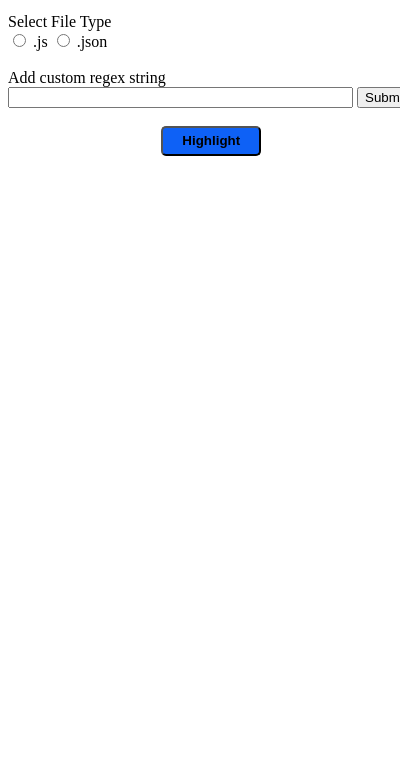
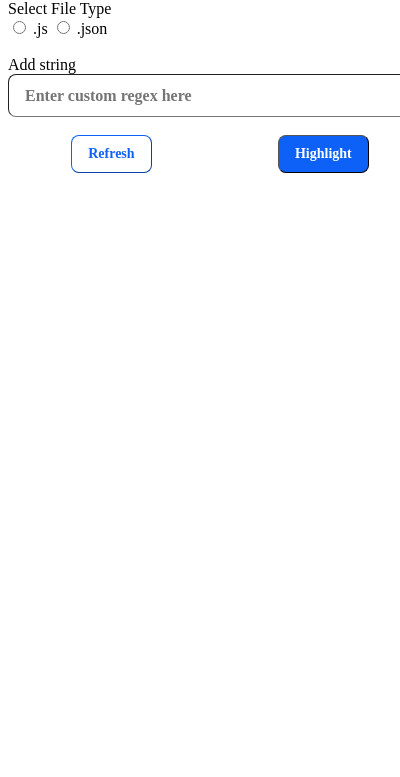
Before and after one commit to yashharkawat/chrome-extension, a browser extension: page popup.html in a window 400 px wide. Shown: the part 67-844 px from the top of the page. Drawn offline with Linux system fonts and the light colour scheme.

Commit message:
popup styling changed

```diff
--- a/button.css
+++ b/button.css
@@ -1,18 +1,89 @@
 body{
     width:max-content;
     font-size: medium;
+    -webkit-font-smoothing: antialiased;
+}
+.center{
+    display: flex;
+    flex-direction: column;
 }
 .buttonElement{
-    width:100px;
-    height: 30px;
-    border-radius: 5px;
+
+    font-family: inherit;
+    opacity: 1;
+    border-left-width: 1px;
+    border-right-width: 1px;
+    border-bottom-width: 1px;
+    border-top-width: 1px;
+    outline-width: 0;
+    cursor: pointer;
+    border-radius: 8px;
     background-color:#0E61F6;
-    font-weight: bold;
+    color:#FFFFFF;
     object-fit: cover;
     margin:auto;
     display: block;
+    font-size: 14px;
+    padding-top: 10px;
+    padding-bottom: 10px;
+    box-sizing: border-box;
+    padding-right: 16px;
+    padding-left: 16px;
+    font-weight: 600;
 }
-.highlighted{
-    box-shadow: 0 0 0 2px blueviolet,
-              0 0 0 4px black;
+.buttons{
+    display: flex;
+    flex-direction: row;
 }
+
+.refresh{
+
+    font-family: inherit;
+    outline-width: 0;
+    border-left-width: 1px;
+    border-right-width: 1px;
+    border-bottom-width: 1px;
+    border-top-width: 1px;
+    cursor: pointer;
+    opacity: 1;
+    border-radius: 8px;
+    background-color:white;
+    border-left-color: #0E61F6;
+    border-right-color: #0E61F6;
+    border-bottom-color: #0E61F6;
+    border-top-color: #0E61F6;
+    color:#0E61F6;
+    object-fit: cover;
+    margin:auto;
+    display: block;
+    font-size: 14px;
+    padding-top: 10px;
+    padding-bottom: 10px;
+    box-sizing: border-box;
+    padding-right: 16px;
+    padding-left: 16px;
+    font-weight: 600;
+}
+.text{
+    padding-bottom: 11px;
+    padding-top: 11px;
+    line-height: 21px;
+    border-radius: 8px;
+    color:rgb(118, 118, 118);
+    object-fit: cover;
+    margin:auto;
+    display: block;
+    font-size: 16px;
+    padding-top: 10px;
+    padding-bottom: 10px;
+    box-sizing: border-box;
+    padding-right: 16px;
+    padding-left: 16px;
+    font-weight: 600;
+    font-family: inherit;
+    outline-width: 0;
+    border-left-width: 1px;
+    border-right-width: 1px;
+    border-bottom-width: 1px;
+    border-top-width: 1px;
+}
--- a/content.js
+++ b/content.js
@@ -30,6 +30,7 @@ const matchLabelsWithString=(text,string)=>{
 
 const highlightNodes=(object,documentNodes)=>{
     const name=Object.keys(object)[0];
+    //const name=nameOfFile.replace(/[^a-zA-Z0-9 ]/g, '');
     const i18nStrings=object[name];
     if(i18nStrings===null) return;
 
@@ -40,6 +41,7 @@ const highlightNodes=(object,documentNodes)=>{
             {
                 const newElement=document.createElement("mark");
                 newElement.classList.add(name);
+                newElement.setAttribute("id","highlight");
                 newElement.innerHTML=text;
                 const parent=item.parentNode;
                 if(parent.contains(item)) parent.replaceChild(newElement,item);
--- a/popup.html
+++ b/popup.html
@@ -4,18 +4,24 @@
     <link rel="stylesheet", href="button.css">
 </head>
 <body>
-    <h1>Namespace label Highlighter</h1>
+    <h2>Namespace label Highlighter</h2>
+    <div id="center">
         <form>
             <label>Select File Type</label><br>
             <input  type="radio" id="js" name="fileType" value=".js">
             <label for="js">.js</label>
             <input  type="radio" id="json" name="fileType" value=".json">
             <label for="json">.json</label><br><br>
-        <label>Add custom regex string</label><br>
-        <input type="text" class="text" id="text" size=40></input>
-        <input type="Submit" value="Submit" id="Submit" >
+            <label>Add string</label><br>
+            <input type="text" class="text" id="text" size=40 name placeholder="Enter custom regex here"></input>
         </form><br>
+        <div class="buttons">
+            <button id="refresh" class="refresh">Refresh </button>
             <button id="buttonElement" class="buttonElement">Highlight</button>
+        </div>
+    </div>
+
+
     <script src="popup.js"></script>
 </body>
 </html>
--- a/popup.js
+++ b/popup.js
@@ -19,15 +19,78 @@ button.addEventListener("mouseover",()=>{
 button.addEventListener("mouseout",()=>{
     button.style.backgroundColor="#0E61F6";
 })
-const Submit=document.getElementById("Submit");
-Submit.addEventListener("click",async ()=>{
-    Submit.classList.add("highlighted");
-    chrome.storage.sync.clear();
-    const inputText=document.getElementById("text").value;
+document.getElementById("js").addEventListener("click",()=>{
     const fileType=document.querySelector('input[name="fileType"]:checked').value;
     chrome.storage.local.set({"typeOfFile":fileType});
+})
+document.getElementById("json").addEventListener("click",()=>{
+    const fileType=document.querySelector('input[name="fileType"]:checked').value;
+    chrome.storage.local.set({"typeOfFile":fileType});
+})
+
+document.getElementById("text").addEventListener("change",()=>{
+    const inputText=document.getElementById("text").value;
     chrome.storage.local.set({"regexString":inputText});
+})
+const refresh=document.getElementById("refresh");
+refresh.addEventListener("click",()=>{
+    chrome.storage.sync.clear();
     chrome.tabs.query({active:true,currentWindow:true},([tab])=>{
         chrome.tabs.reload(tab.id);
     })
 })
+refresh.addEventListener("mouseover",()=>{
+    refresh.style.backgroundColor="#F8F8FA";
+})
+refresh.addEventListener("mouseout",()=>{
+    refresh.style.backgroundColor="#FFFFFF";
+})
+
+chrome.storage.local.get("regexString",(result)=>{
+    if("regexString" in result)
+    {
+        document.getElementById("text").value=result.regexString;
+    }
+})
+chrome.storage.local.get("typeOfFile",(type)=>{
+    if("typeOfFile" in type)
+    {
+        if(type.typeOfFile===".js")
+        {
+            document.getElementById("js").checked=true;
+        }
+        else{
+            document.getElementById("json").checked=true;
+        }
+    }
+})
+
+// const tooltipEl = document.createElement('div');
+// tooltipEl.id = 'i18n-detector-tooltip';
+// tooltipEl.position = 'absolute';
+// document.body.appendChild(tooltipEl);
+
+// const renderTooltip = (mouseX, mouseY, selection) => {
+//     const tooltipEl = document.getElementById('i18n-detector-tooltip');
+//   tooltipEl.innerHTML = selection;
+//   tooltipEl.style.position = 'absolute';
+//   tooltipEl.style.visibility = 'visible';
+
+//   tooltipEl.style.top = mouseY + 'px';
+//   tooltipEl.style.left = mouseX + 'px';
+//   tooltipEl.style.backgroundColor = 'white';
+// }
+// const temp1=document.getElementById("buttonElement");
+// temp1.addEventListener('mouseover', event => {
+//    const selection = event.target.innerHTML;
+//    console.log(event.target.getAttribute("id"));
+//     if (selection.length > 0) {
+//     renderTooltip(event.clientX, event.clientY, selection);
+//   }
+// }, false);
+
+// temp1.addEventListener('mouseleave', event => {
+//     const tooltipEl = document.getElementById('i18n-detector-tooltip');
+//     tooltipEl.innerHTML = '';
+//     tooltipEl.style.visibility = 'hidden';
+// }, false)
```
Lines whose indentation alone changed are shown as unchanged.
